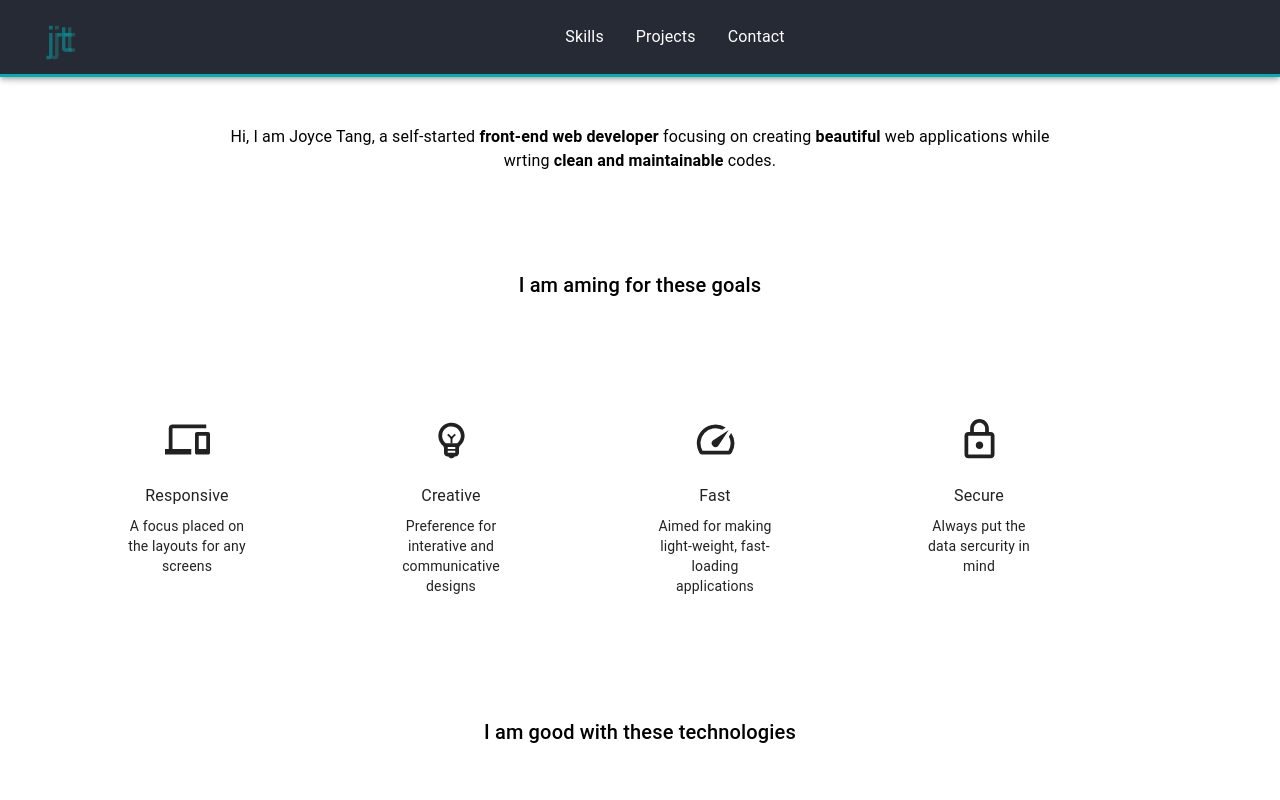
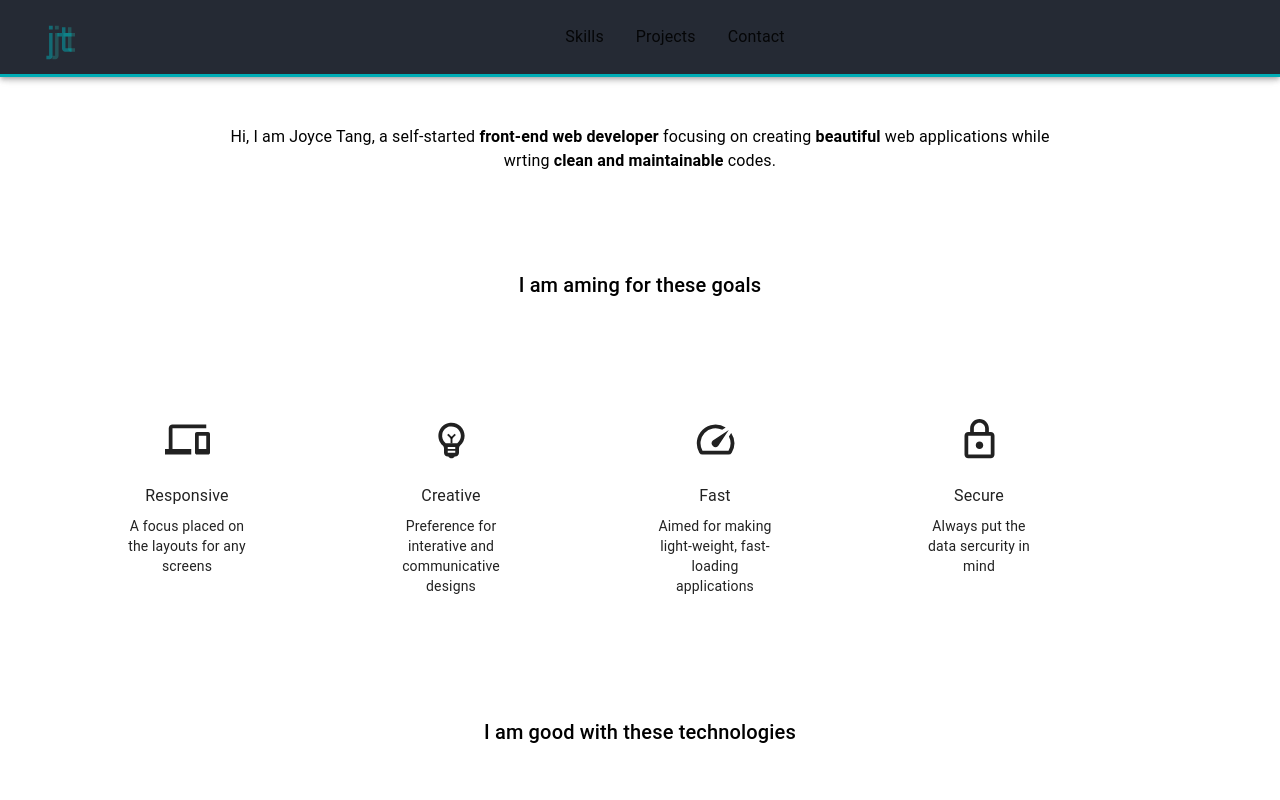
Before and after one commit to joycethh/portflio, a React (Create React App) app: page / in a window 1280 px wide. Shown: the top 800 px of the page. Built offline with nearby package versions, Linux system fonts and the light colour scheme.

Commit message:
change theme primary color

```diff
--- a/src/theme.js
+++ b/src/theme.js
@@ -4,8 +4,7 @@ const lightTheme = createTheme({
   palette: {
     type: "light",
     primary: {
-      main: "#252A34", //black
-      contrastText: "#fff",
+      main: "#00ADB5", //green
     },
     secondary: {
       main: "#FF2E63", //pink red
@@ -13,8 +12,14 @@ const lightTheme = createTheme({
     error: {
       main: "#ff9800", //yellow
     },
-    custom: {
-      main: "#00ADB5", //green
+  },
+  components: {
+    MuiAppBar: {
+      styleOverrides: {
+        colorPrimary: {
+          backgroundColor: "#252A34",
+        },
+      },
     },
   },
 });
```
